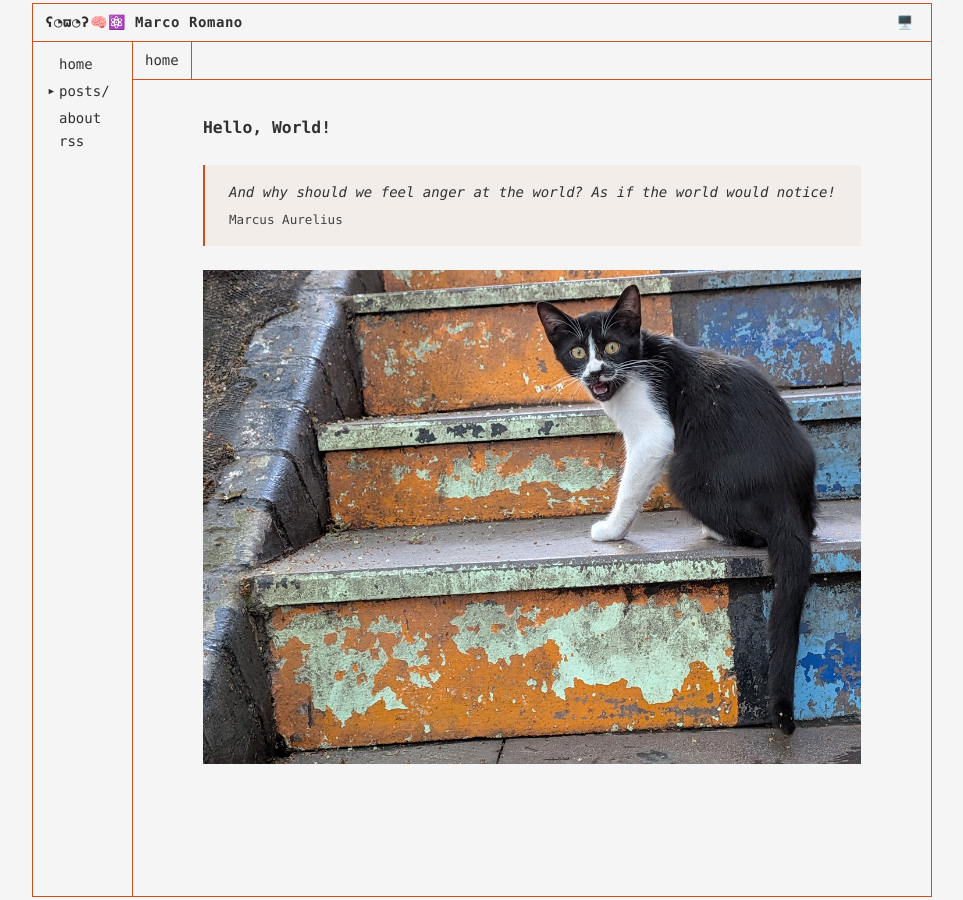
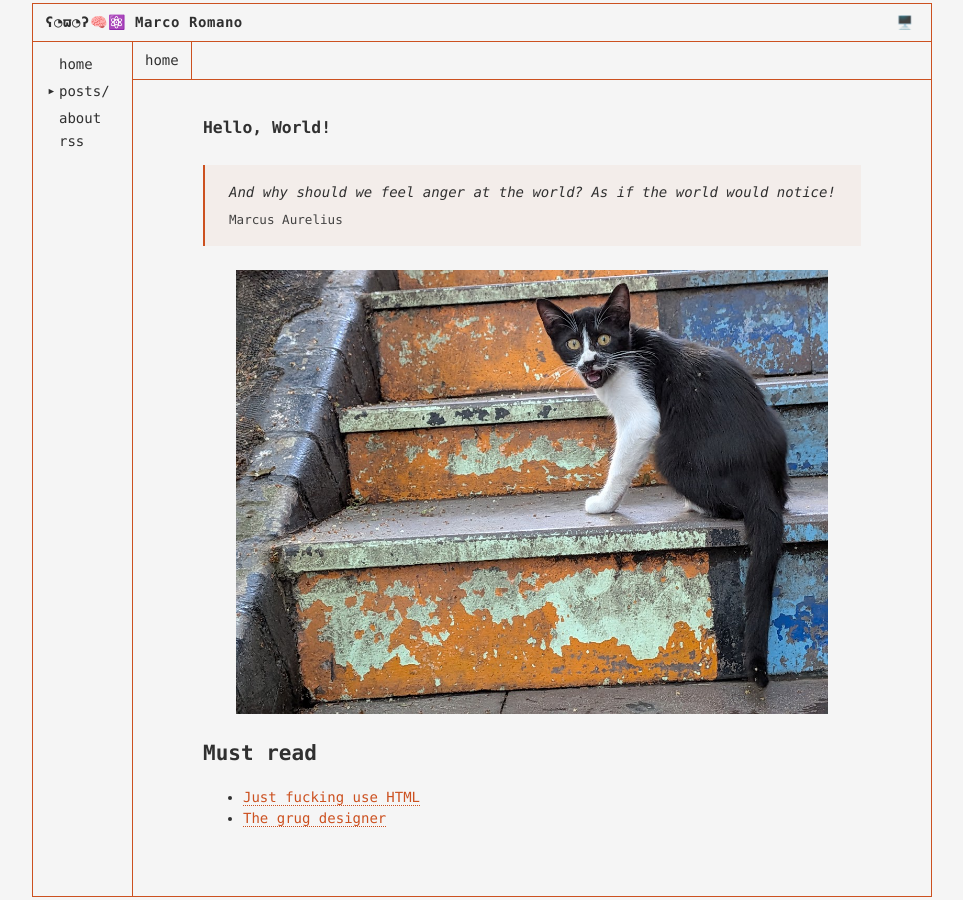
Before and after one commit to markort147/markort147.github.io, a Jekyll site: the page built from index.md, in a window 1280 px wide. Shown: the whole page, without its empty margins (158-1121 px from the left). Built offline with Jekyll 4.4.1, drawn with Linux system fonts in a browser that asks for light colours; nearby versions of some CDN libraries.

Commit message:
added must read section

```diff
--- a/index.md
+++ b/index.md
@@ -16,8 +16,12 @@ title: home
 </div>
 
 <div align="center">
-<img id="home-carousel" alt="random image" style="max-width: 100%">
+<img id="home-carousel" alt="random image" style="max-width: 90%">
 </div>
+
+## Must read
+- [Just fucking use HTML](https://justfuckingusehtml.com/)
+- [The grug designer](https://www.grug.design/know)
 
 <script>
   const images = [
@@ -26,7 +30,6 @@ title: home
       "{{ f.path }}"{% unless forloop.last %},{% endunless %}
     {% endfor %}
   ];
-
   const pick = images[Math.floor(Math.random() * images.length)];
   document.getElementById("home-carousel").src = pick;
 </script>
```
Also changed, not shown: img/sad_gopher.webp (deleted).
